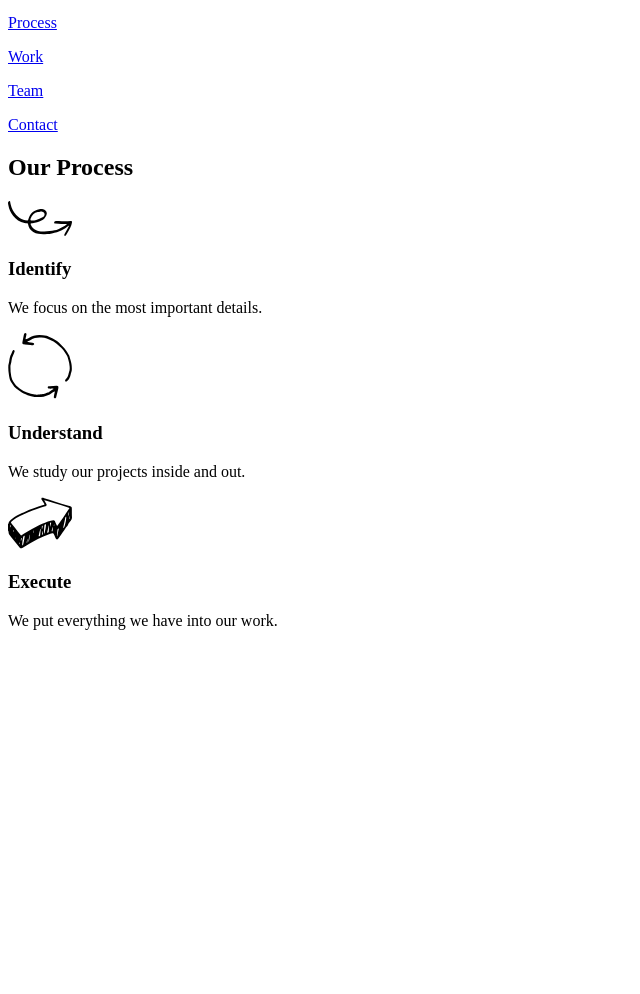
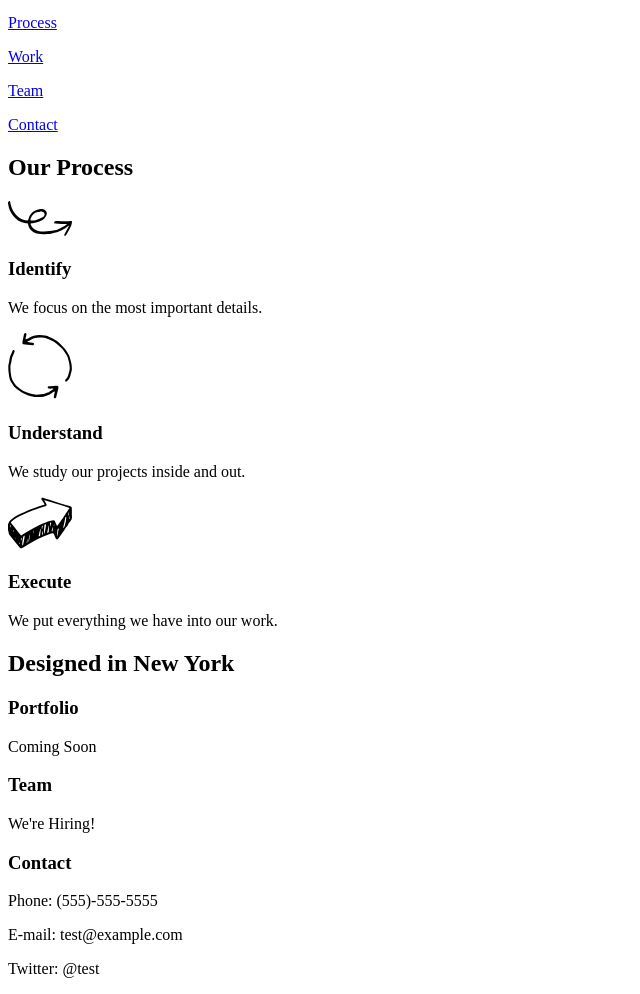
Before and after one commit to shuanjin/broadway, a plain HTML site: page index.html in a window 1280 px wide. Shown: the part 100-1094 px from the top of the page, without its empty margins (0-640 px from the left). Before the commit the page ends 800 px from the top, so only its background shows below. Drawn offline with Linux system fonts and the light colour scheme.

Commit message:
added about section

```diff
--- a/index.html
+++ b/index.html
@@ -24,7 +24,6 @@
     <!-- Process section -->
     <div class="list" id="process">
       <h2>Our Process</h2>
-    </div>
 
       <div class="list-item">
         <img src="resources/images/identify.svg">
@@ -39,6 +38,36 @@
         <h3>Execute</h3>
         <p>We put everything we have into our work.</p>
       </div>
+    </div>
+
+    <!-- Second header -->
+    <div class="header">
+      <h2>Designed in New York</h2>
+    </div>
+
+    <!-- About section -->
+    <div class="list" id="work">
+      <div class="list-item">
+        <h3>Portfolio</h3>
+        <p> Coming Soon</p>
+      </div>
+    </div>
+
+    <div class="list" id="team">
+      <div class="list-item">
+        <h3>Team</h3>
+        <p>We're Hiring!</p>
+      </div>
+    </div>
+
+    <div class="list" id="contact">
+      <div class="list-item">
+        <h3>Contact</h3>
+        <p>Phone: (555)-555-5555</p>
+        <p>E-mail: test@example.com</p>
+        <p>Twitter: @test</p>
+      </div>
+    </div>
 
   </body>
 
```
Lines whose indentation alone changed are shown as unchanged.
